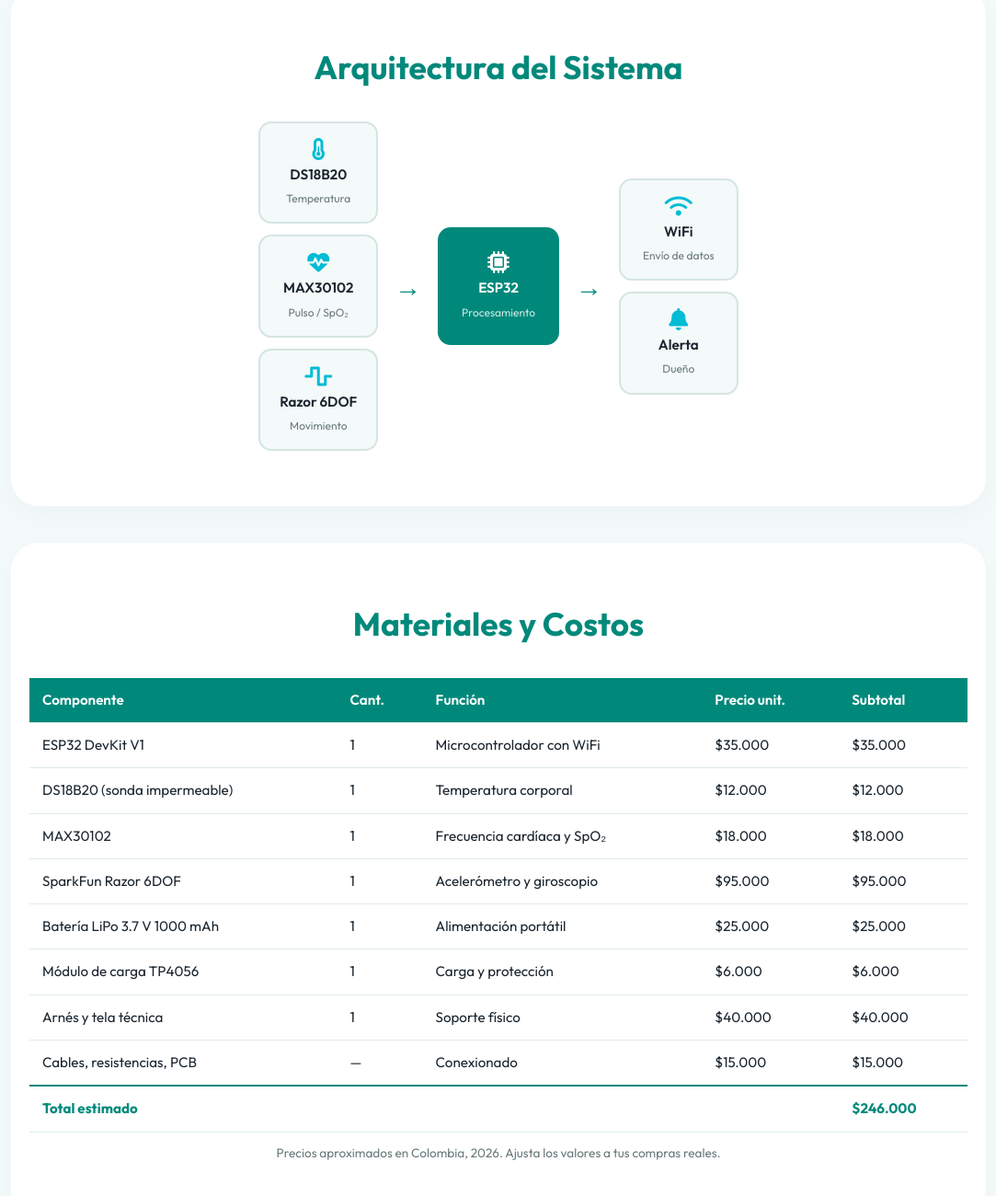
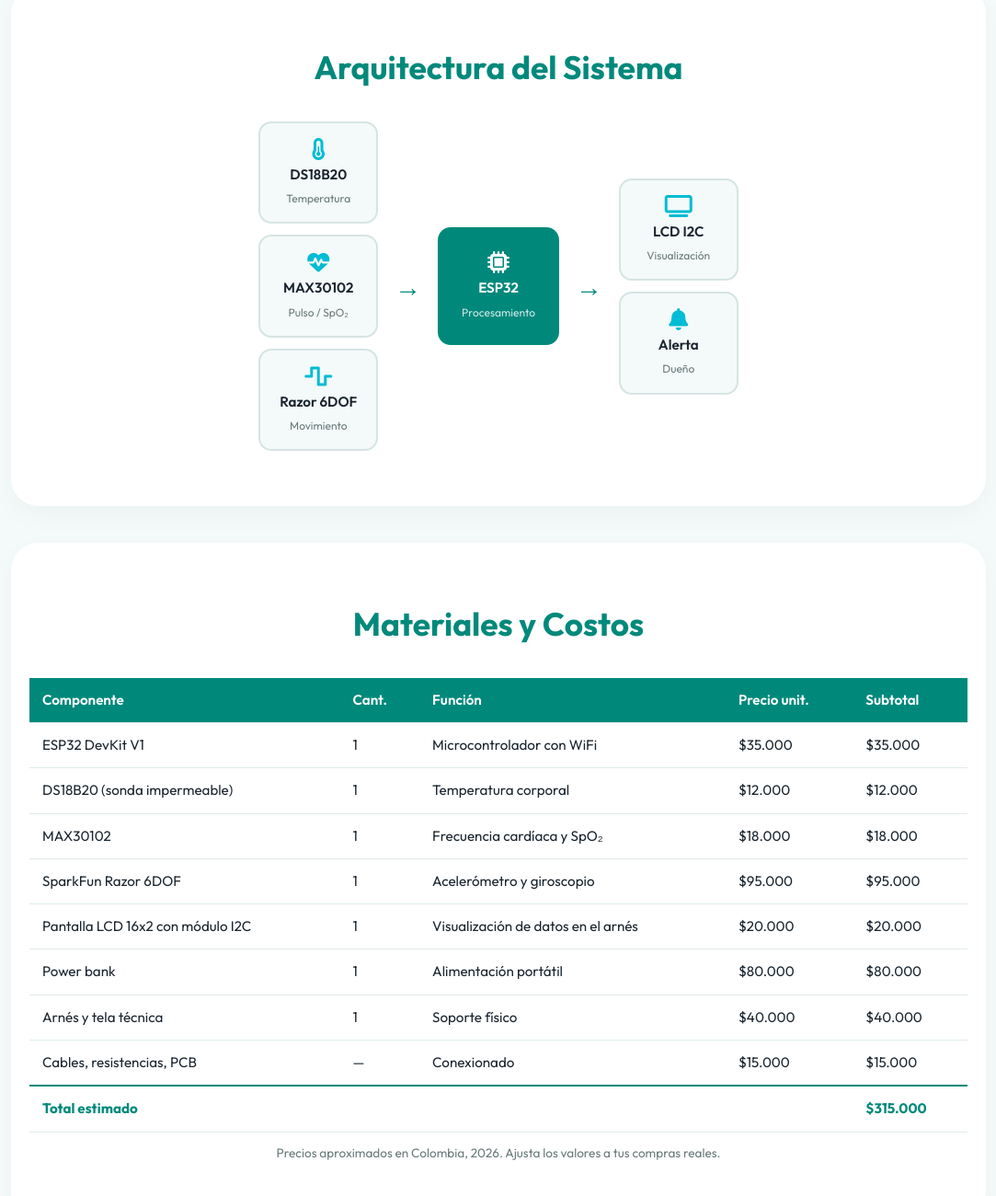
Before and after one commit to karenalrodri-blip/VITALPOW-PORTAFOLIO, a plain HTML site: page index.html in a window 1280 px wide. Shown: the part 1861-3161 px from the top of the page at 92% size, without its empty margins (98-1181 px from the left). Drawn offline with Linux system fonts and the light colour scheme.

Commit message:
Update index.html

```diff
--- a/index.html
+++ b/index.html
@@ -185,7 +185,7 @@
             </div>
             <div class="arch-arrow">→</div>
             <div class="arch-col">
-                <div class="arch-box out"><i class="fas fa-wifi"></i><span>WiFi</span><small>Envío de datos</small></div>
+                <div class="arch-box out"><i class="fas fa-tv"></i><span>LCD I2C</span><small>Visualización</small></div>
                 <div class="arch-box out"><i class="fas fa-bell"></i><span>Alerta</span><small>Dueño</small></div>
             </div>
         </div>
@@ -203,13 +203,13 @@
                     <tr><td>DS18B20 (sonda impermeable)</td><td>1</td><td>Temperatura corporal</td><td>$12.000</td><td>$12.000</td></tr>
                     <tr><td>MAX30102</td><td>1</td><td>Frecuencia cardíaca y SpO₂</td><td>$18.000</td><td>$18.000</td></tr>
                     <tr><td>SparkFun Razor 6DOF</td><td>1</td><td>Acelerómetro y giroscopio</td><td>$95.000</td><td>$95.000</td></tr>
-                    <tr><td>Batería LiPo 3.7 V 1000 mAh</td><td>1</td><td>Alimentación portátil</td><td>$25.000</td><td>$25.000</td></tr>
-                    <tr><td>Módulo de carga TP4056</td><td>1</td><td>Carga y protección</td><td>$6.000</td><td>$6.000</td></tr>
+                    <tr><td>Pantalla LCD 16x2 con módulo I2C</td><td>1</td><td>Visualización de datos en el arnés</td><td>$20.000</td><td>$20.000</td></tr>
+                    <tr><td>Power bank</td><td>1</td><td>Alimentación portátil</td><td>$80.000</td><td>$80.000</td></tr>
                     <tr><td>Arnés y tela técnica</td><td>1</td><td>Soporte físico</td><td>$40.000</td><td>$40.000</td></tr>
                     <tr><td>Cables, resistencias, PCB</td><td>—</td><td>Conexionado</td><td>$15.000</td><td>$15.000</td></tr>
                 </tbody>
                 <tfoot>
-                    <tr><td colspan="4">Total estimado</td><td>$246.000</td></tr>
+                    <tr><td colspan="4">Total estimado</td><td>$315.000</td></tr>
                 </tfoot>
             </table>
         </div>
```
